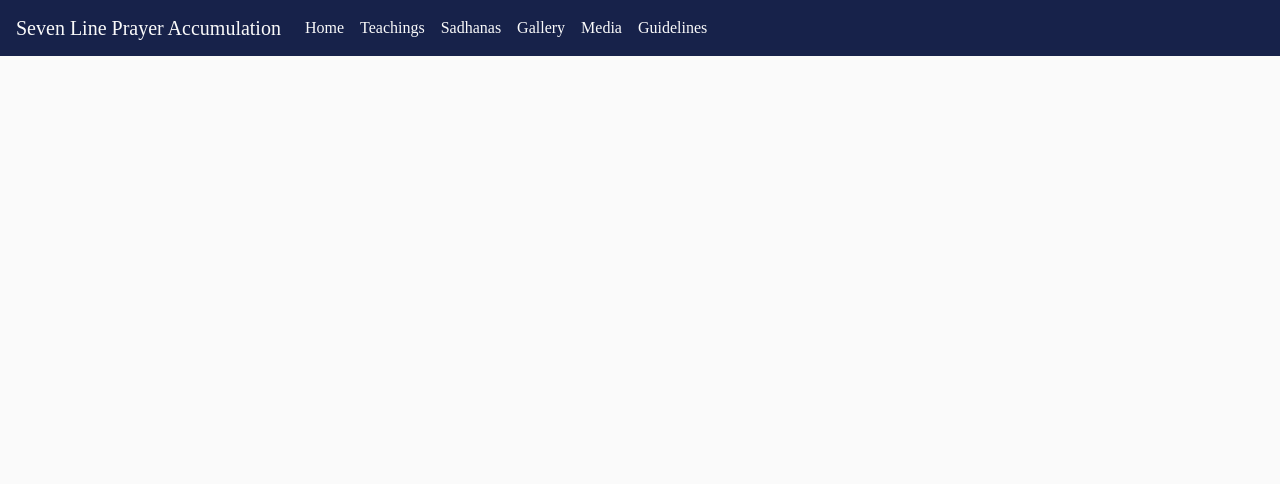
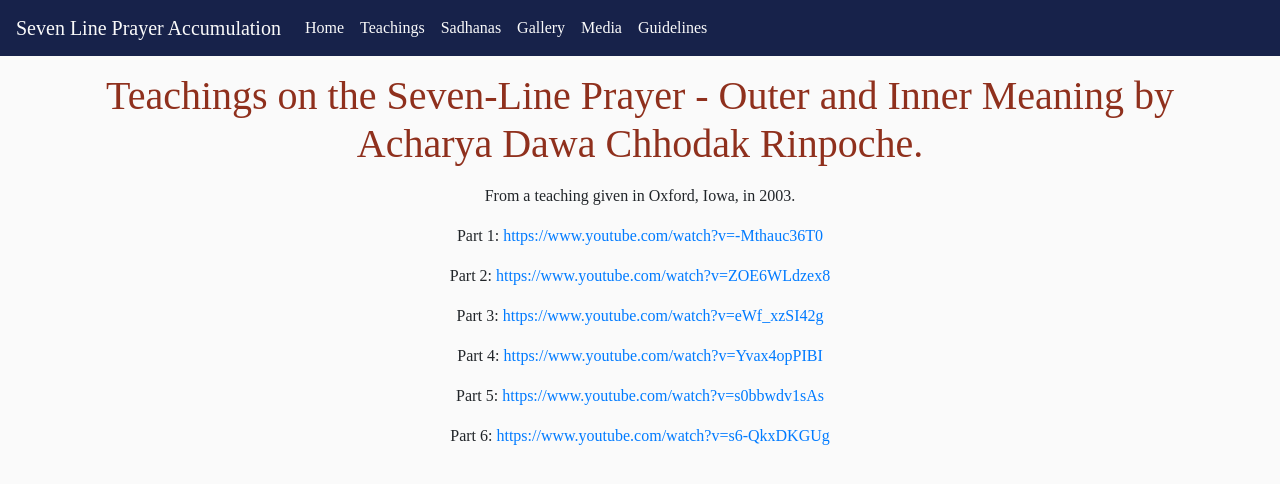
Before and after one commit to christianflorez/seven-line, a React (Create React App) app: page /teachings/dawa-chhodak in a window 1280 px wide. Shown: the top 484 px of the page. Built offline with nearby package versions, Linux system fonts and the light colour scheme; a web font is replaced by a local one.

Commit message:
add Dawa Chhodak Rinpoche teacchings

```diff
--- /dev/null
+++ b/src/screens/Teachings/DawaChhodak.js
@@ -0,0 +1,57 @@
+import React from "react";
+import Container from "react-bootstrap/Container";
+import * as S from "./styles";
+
+function LamaTharchin() {
+  return (
+    <>
+      <Container>
+        <S.PageHeader>
+          Teachings on the Seven-Line Prayer - Outer and Inner Meaning by
+          Acharya Dawa Chhodak Rinpoche.
+        </S.PageHeader>
+        <S.CenterContainer>
+          <p>From a teaching given in Oxford, Iowa, in 2003.</p>
+          <p>
+            Part 1:{" "}
+            <a href="https://www.youtube.com/watch?v=-Mthauc36T0">
+              https://www.youtube.com/watch?v=-Mthauc36T0
+            </a>
+          </p>
+          <p>
+            Part 2:{" "}
+            <a href="https://www.youtube.com/watch?v=ZOE6WLdzex8">
+              https://www.youtube.com/watch?v=ZOE6WLdzex8
+            </a>
+          </p>
+          <p>
+            Part 3:{" "}
+            <a href="https://www.youtube.com/watch?v=eWf_xzSI42g">
+              https://www.youtube.com/watch?v=eWf_xzSI42g
+            </a>
+          </p>
+          <p>
+            Part 4:{" "}
+            <a href="https://www.youtube.com/watch?v=Yvax4opPIBI">
+              https://www.youtube.com/watch?v=Yvax4opPIBI
+            </a>
+          </p>
+          <p>
+            Part 5:{" "}
+            <a href="https://www.youtube.com/watch?v=s0bbwdv1sAs">
+              https://www.youtube.com/watch?v=s0bbwdv1sAs
+            </a>
+          </p>
+          <p>
+            Part 6:{" "}
+            <a href="https://www.youtube.com/watch?v=s6-QkxDKGUg">
+              https://www.youtube.com/watch?v=s6-QkxDKGUg
+            </a>
+          </p>
+        </S.CenterContainer>
+      </Container>
+    </>
+  );
+}
+
+export default LamaTharchin;
--- a/src/screens/Teachings/index.js
+++ b/src/screens/Teachings/index.js
@@ -70,6 +70,12 @@ function Teachings() {
             Seven Line Prayer Teachings by Khenpo Sodargye
           </a>
         </S.TeachingsLink>
+        <S.TeachingsLink>
+          <Link to="dawa-chhodak">
+            Teachings on the Seven-Line Prayer - Outer and Inner Meaning by
+            Acharya Dawa Chhodak Rinpoche
+          </Link>
+        </S.TeachingsLink>
       </Container>
     </>
   );
--- a/src/screens/index.js
+++ b/src/screens/index.js
@@ -18,6 +18,7 @@ import OrgyenTobgyal from "./Teachings/OrgyenTobgyal";
 import PemaGarwang from "./Teachings/PemaGarwang";
 import TaklungTsetrul from "./Teachings/TaklungTsetrul";
 import YangthangTulku from "./Teachings/YangthangTulku";
+import DawaChhodak from "./Teachings/DawaChhodak";
 
 function Screens() {
   return (
@@ -29,8 +30,8 @@ function Screens() {
       <Media path="/media" />
       <Sadhanas path="/sadhanas" />
       <ShowerOfBlessings path="/sadhanas/sob" />
+      <ShowerOfBlessingsAddendum path="/sadhanas/sob-addendum" />
       <Teachings path="/teachings" />
-      <ShowerOfBlessingsAddendum path="/sadhanas/sob-addendum" />
       <HHDudjomRinpoche path="/teachings/hh-dudjom-rinpoche" />
       <JamgonMipham path="/teachings/jamgon-mipham" />
       <LamaRangbar path="/teachings/lama-rangbar" />
@@ -40,6 +41,7 @@ function Screens() {
       <PemaGarwang path="/teachings/terton-pema-garwang" />
       <TaklungTsetrul path="/teachings/taklung-tsetrul" />
       <YangthangTulku path="/teachings/yangthang-tulku" />
+      <DawaChhodak path="/teachings/dawa-chhodak" />
     </Router>
   );
 }
```
